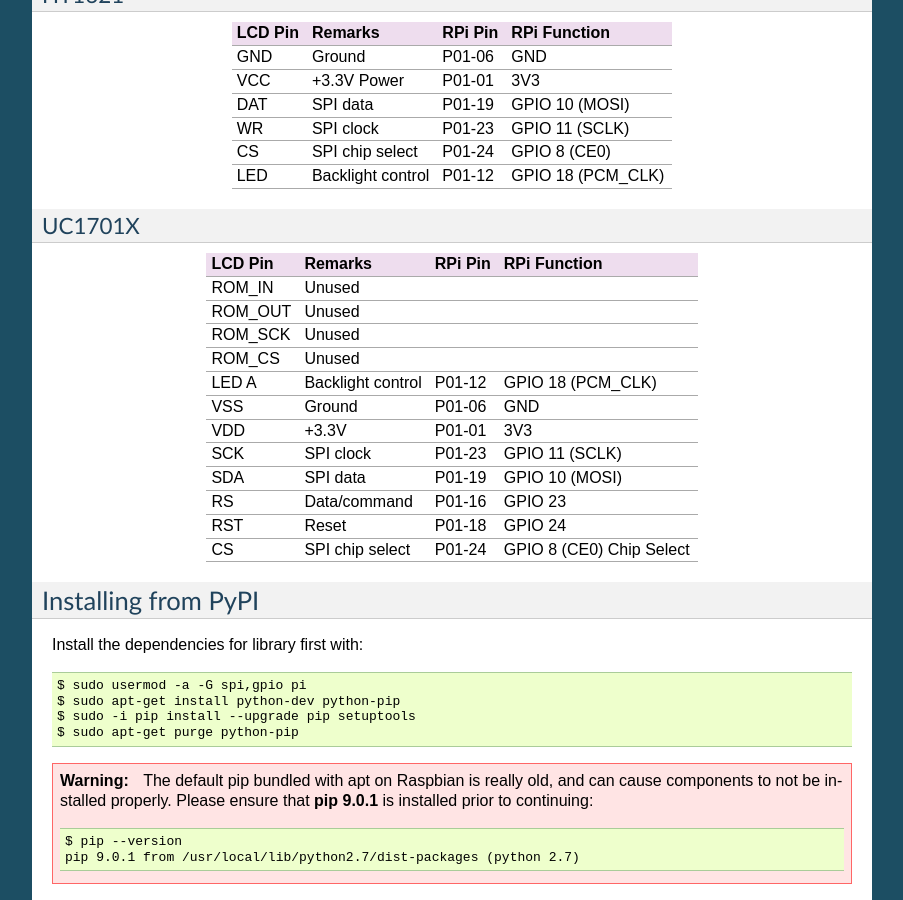
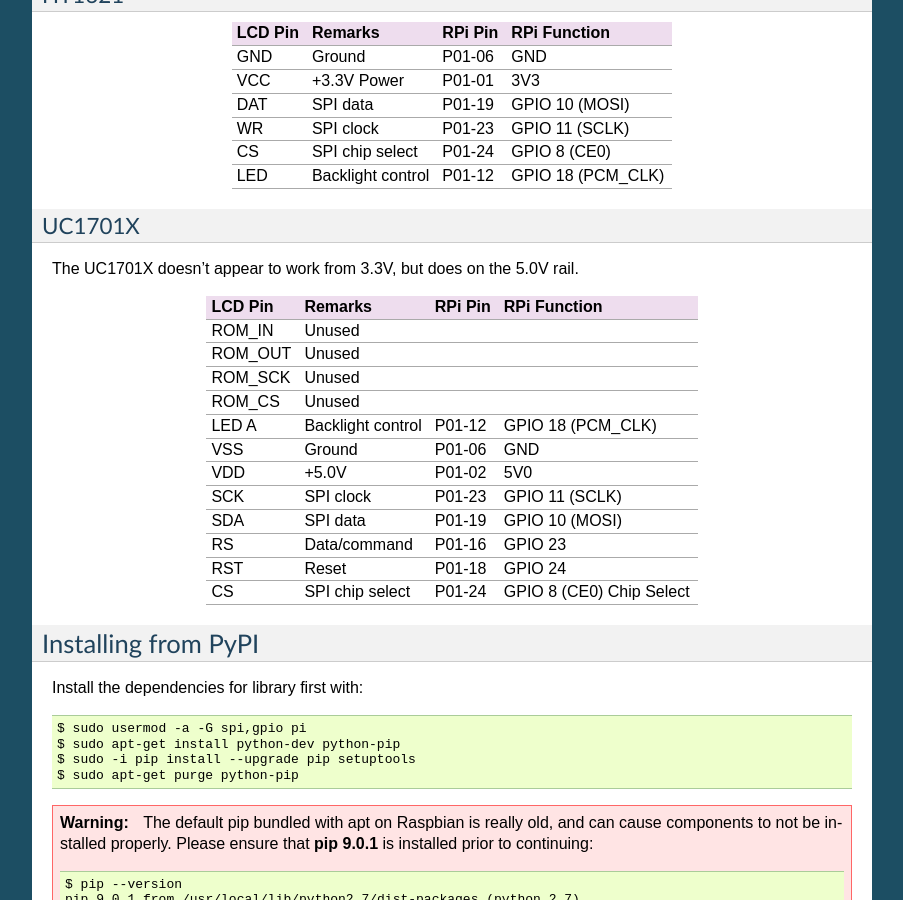
Before and after one commit to rm-hull/luma.lcd, a Sphinx documentation site: the page built from doc/install.rst, in a window 1280 px wide and 900 px high, scrolled down 2020 px. Shown: the whole window, without its empty margins (198-1101 px from the left). Built offline with Sphinx 7.4.7, drawn with Linux system fonts in a browser that asks for light colours.

Commit message:
Add note about requiring 5V

```diff
--- a/doc/install.rst
+++ b/doc/install.rst
@@ -123,6 +123,8 @@ LED           Backlight control P01-12   GPIO 18 (PCM_CLK)
 
 UC1701X
 """""""
+The UC1701X doesn't appear to work from 3.3V, but does on
+the 5.0V rail.
 
 ============= ================= ======== ==============
 LCD Pin       Remarks           RPi Pin  RPi Function
@@ -133,7 +135,7 @@ ROM_SCK       Unused
 ROM_CS        Unused
 LED A         Backlight control P01-12   GPIO 18 (PCM_CLK)
 VSS           Ground            P01-06   GND
-VDD           +3.3V             P01-01   3V3
+VDD           +5.0V             P01-02   5V0
 SCK           SPI clock         P01-23   GPIO 11 (SCLK)
 SDA           SPI data          P01-19   GPIO 10 (MOSI)
 RS            Data/command      P01-16   GPIO 23
```
